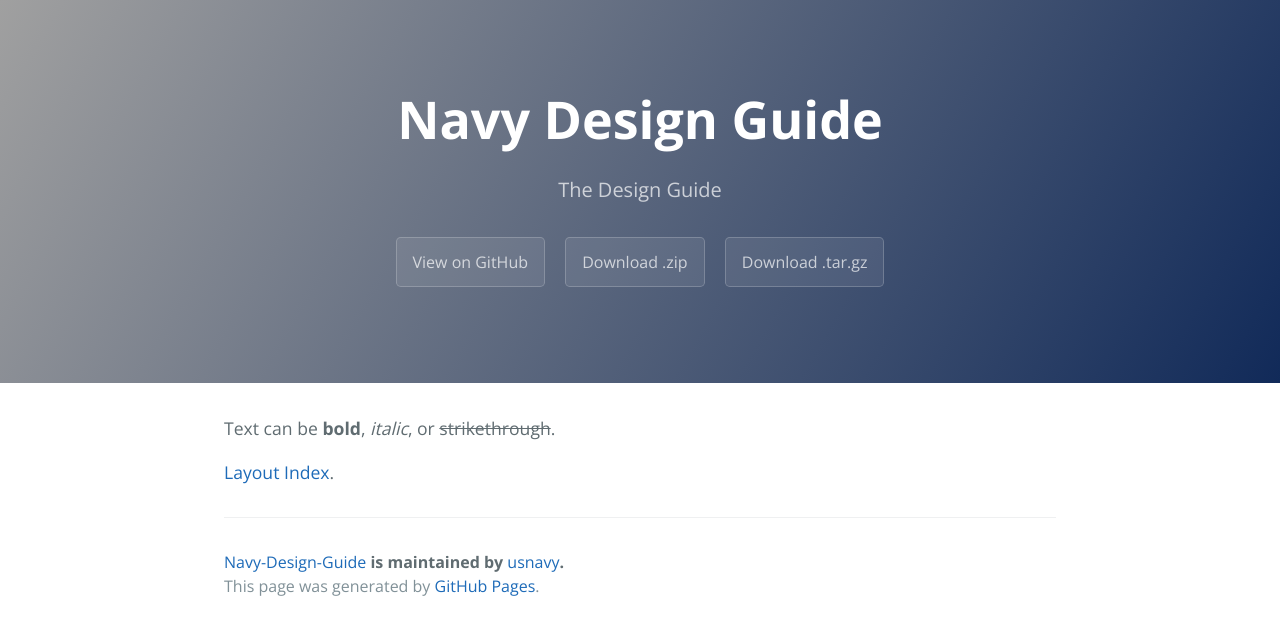
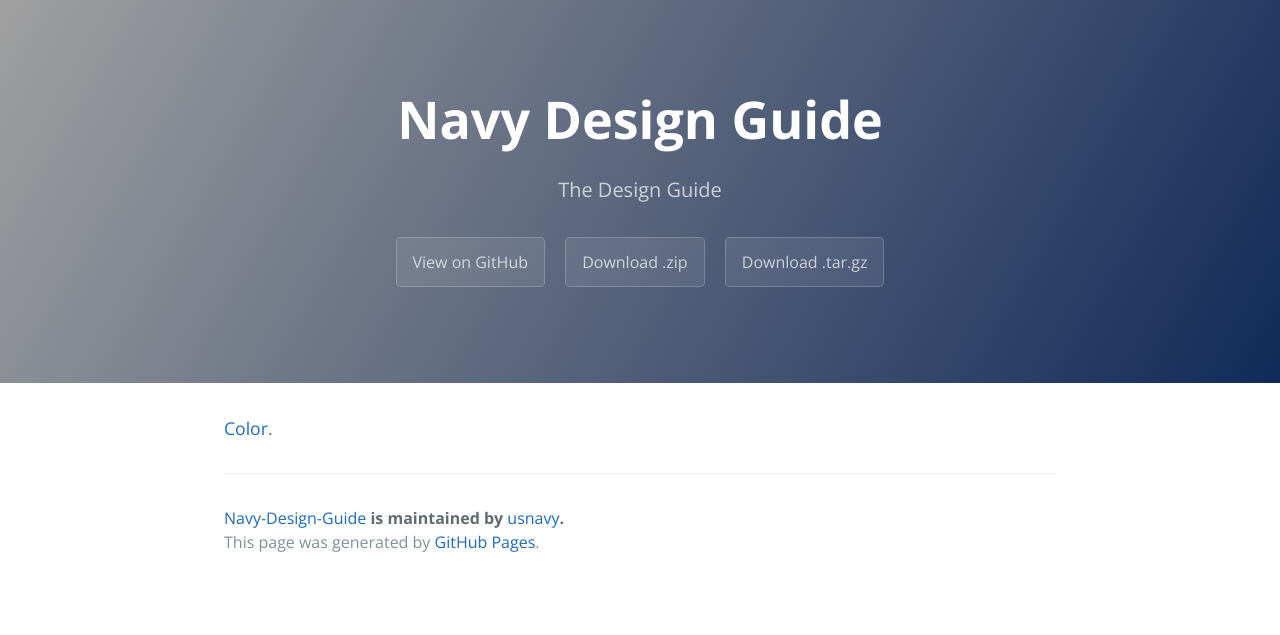
Before and after one commit to usnavy/Navy-Design-Guide, a Jekyll site: the page built from index.md, in a window 1280 px wide. Shown: the top 635 px of the page. Built offline with Jekyll 4.4.1, drawn with Linux system fonts in a browser that asks for light colours.

Commit message:
Update index.md

```diff
--- a/index.md
+++ b/index.md
@@ -1,6 +1,4 @@
 ---
 layout: default
 ---
-Text can be **bold**, _italic_, or ~~strikethrough~~.
-
-[Layout Index](/layout-index.md).
+[Color](/1_color.md).
```
